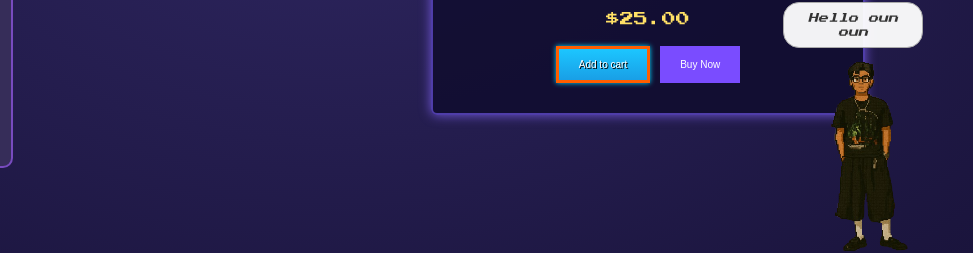
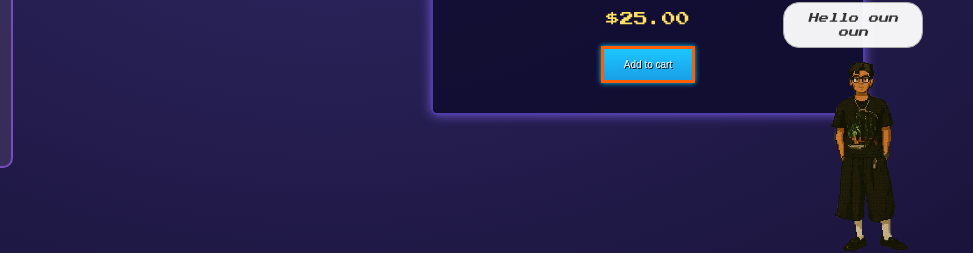
Before and after one commit to BHADDICT/Artemis-, a plain HTML site: page product.html in a window 1280 px wide. Shown: the part 517-770 px from the top of the page, 307-1280 px from the left. Drawn offline with Linux system fonts and the light colour scheme.

Commit message:
newwwwwww

```diff
--- a/product.html
+++ b/product.html
@@ -786,7 +786,7 @@
     <div class="price">$25.00</div>
     <div class="buttons">
       <button class="add-cart-btn">Add to cart</button>
-      <button class="shop-pay-btn">Buy Now</button>
+
     </div>
   </div>
 </main>
```
